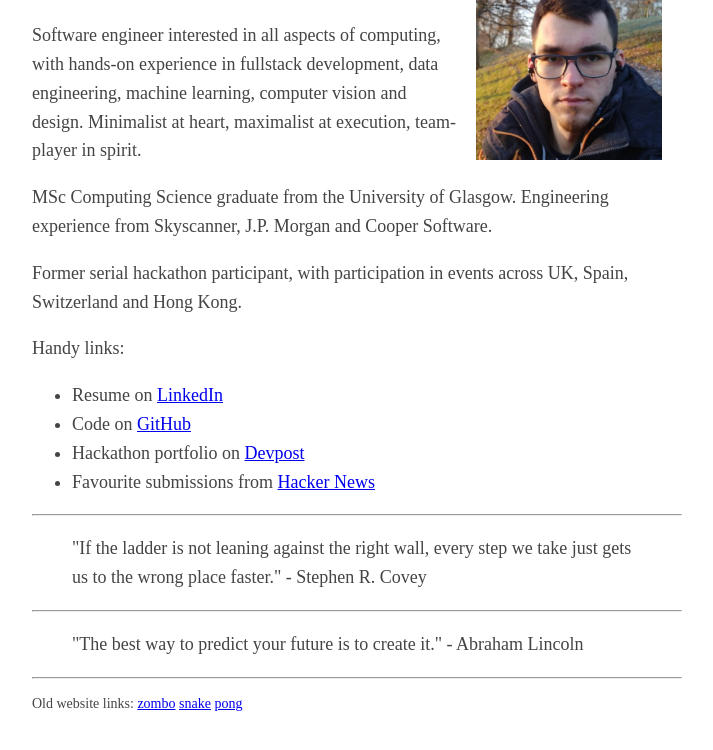
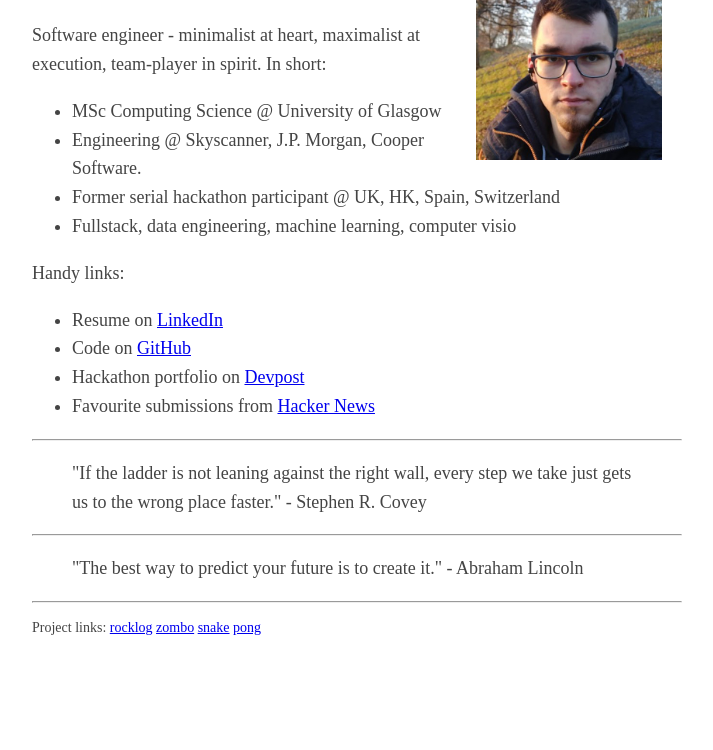
Before and after one commit to domantasjurkus/domantasjurkus.github.io, a plain HTML site: page index.html in a window 1280 px wide. Shown: the part 86-836 px from the top of the page, without its empty margins (283-996 px from the left). After the commit the page ends 800 px from the top, so only its background shows below. Drawn offline with Linux system fonts and the light colour scheme.

Commit message:
update index

```diff
--- a/index.html
+++ b/index.html
@@ -27,11 +27,13 @@
         <img src="img/header.jpg" width="186" style="float: right; margin: 20px"></img>
         <h1>Domantas Jurkus</h1>
     </header>
-    <p>Software engineer interested in all aspects of computing, with hands-on experience in fullstack development, data engineering,
-        machine learning, computer vision and design. Minimalist at heart, maximalist at execution, team-player in spirit.
-    </p>
-    <p>MSc Computing Science graduate from the University of Glasgow. Engineering experience from Skyscanner, J.P. Morgan and Cooper Software.</p>
-    <p>Former serial hackathon participant, with participation in events across UK, Spain, Switzerland and Hong Kong.</p>
+    <p>Software engineer - minimalist at heart, maximalist at execution, team-player in spirit. In short:</p>
+    <ul>
+        <li>MSc Computing Science @ University of Glasgow</li>
+        <li>Engineering @ Skyscanner, J.P. Morgan, Cooper Software.</li>
+        <li>Former serial hackathon participant @ UK, HK, Spain, Switzerland</li>
+        <li>Fullstack, data engineering, machine learning, computer visio</li>
+    </ul>
     </p>Handy links:</p>
     <ul>
         <li>Resume on <a href="https://www.linkedin.com/in/domantas-jurkus-08a259104/">LinkedIn</a></li>
@@ -49,7 +51,8 @@
     </blockquote>
     <hr>
     <p style="font-size: 14">
-        Old website links:
+        Project links:
+            <a href="https://rocklog.pythonanywhere.com/">rocklog</a>
             <a href="projects/zombo/index.html">zombo</a>
             <a href="projects/snake/index.html">snake</a>
             <a href="projects/pong/index.html">pong</a>
```
